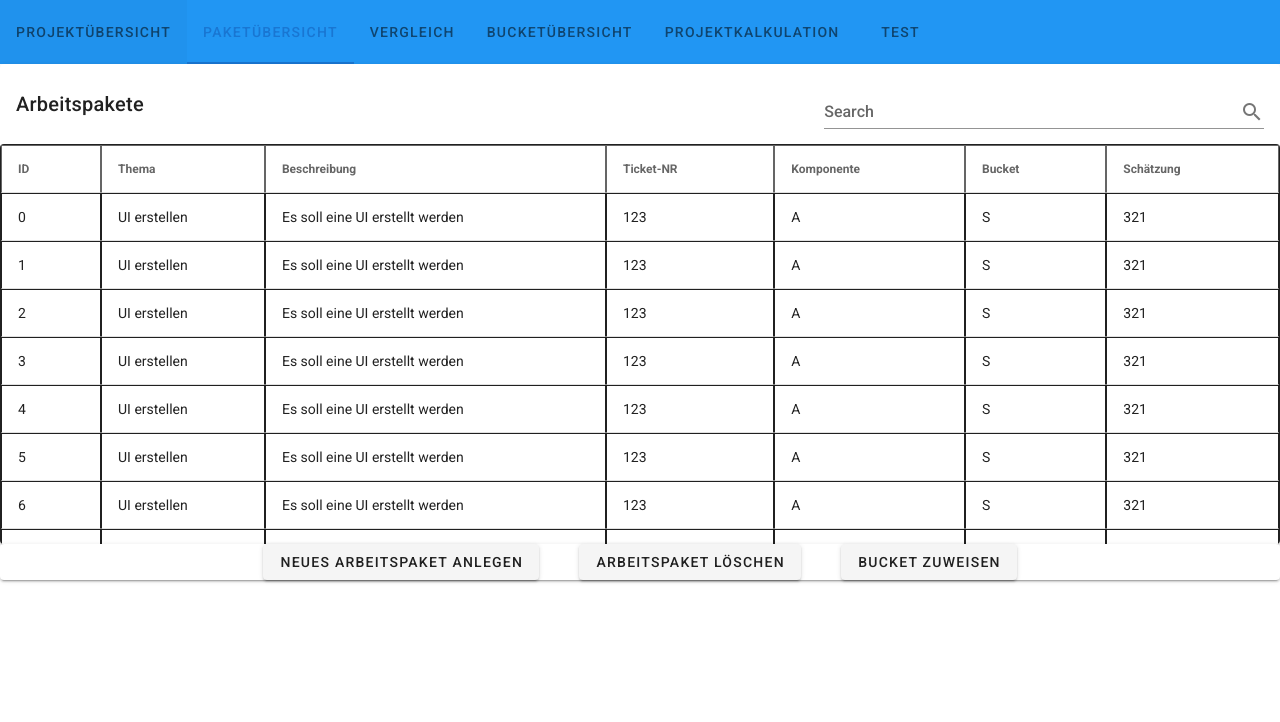
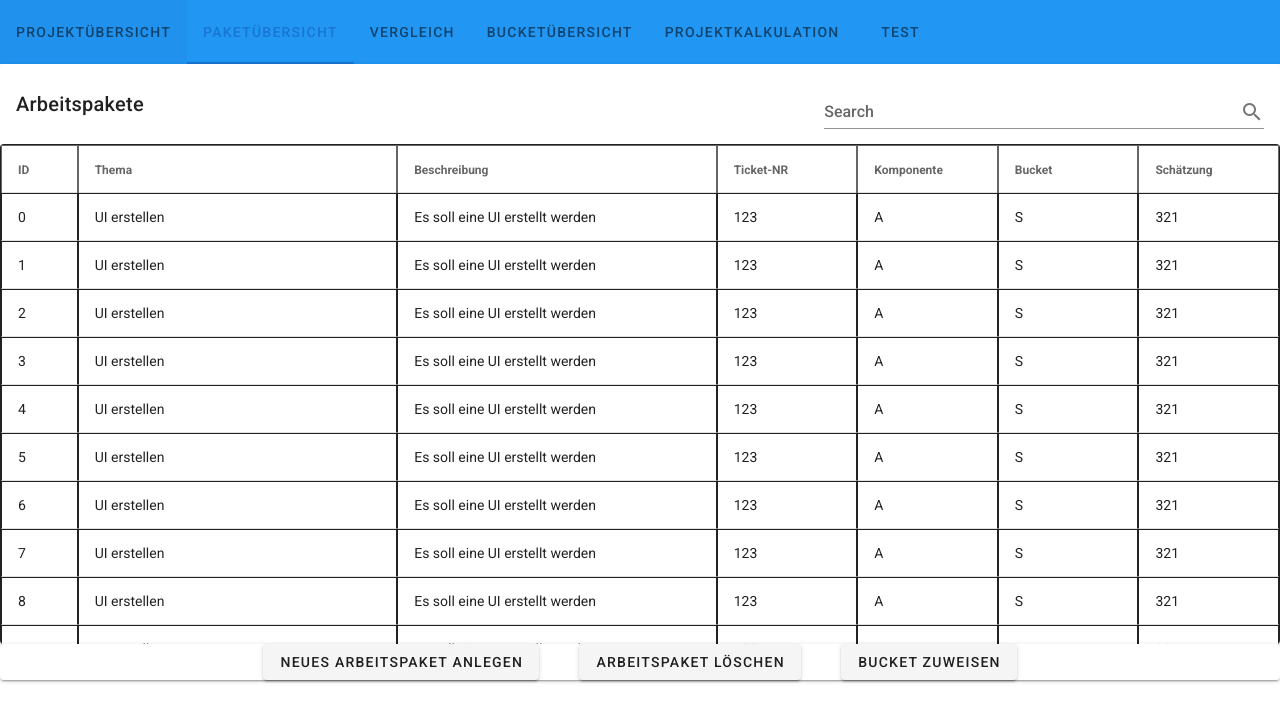
Before and after one commit to dexec/T-Shirt-Sizing-Tool, a Vue app: page /pakete in a window 1280 px wide. Shown: the top 722 px of the page. Built offline with nearby package versions, Linux system fonts and the light colour scheme.

Commit message:
Zellen editierbar gemacht

```diff
--- a/src/views/PaketUebersichtView.vue
+++ b/src/views/PaketUebersichtView.vue
@@ -14,79 +14,46 @@
             hide-details
         ></v-text-field>
       </v-card-title>
-      <v-data-table id="virtual-scroll-table" item-key="id" :headers="headers" :items="items"
+      <div v-on:keyup.up="alert('hallo');">
+        <v-data-table id="virtual-scroll-table" height="500" item-key="id" :headers="headers" :items="items"
                       :search="search" disable-pagination
-                    hide-default-footer @click:row="selectRow" single-select>
-        <template v-slot:[`item.thema`]="props">
-          <v-edit-dialog :return-value.sync="props.item.thema">
-            {{ props.item.thema }}
-            <template v-slot:input>
-              <v-text-field
-                  v-model="props.item.thema"
-                  label="Edit"
-                  single-line
-                  counter
-              ></v-text-field>
+                      hide-default-footer @click:row="selectRow" @dblclick:row="editItem" single-select fixed-header>
+          <template v-slot:[`item.thema`]="{ item }">
+            <!--          TODO highlight on dbclick-->
+            <v-text-field v-model="editedItem.thema" :hide-details="true" :autofocus="true" dense single-line
+                          v-if="item.id === editedItem.id" @keydown.enter="save"></v-text-field>
+            <span v-else>{{ item.thema }}</span>
           </template>
-          </v-edit-dialog>
+          <template v-slot:[`item.beschreibung`]="{ item }">
+            <v-text-field v-model="editedItem.beschreibung" :hide-details="true" dense single-line
+                          v-if="item.id === editedItem.id" @keydown.enter="save"></v-text-field>
+            <span v-else>{{ item.beschreibung }}</span>
           </template>
-        <template v-slot:[`item.beschreibung`]="props">
-          <v-edit-dialog :return-value.sync="props.item.beschreibung">
-            {{ props.item.beschreibung }}
-            <template v-slot:input>
-              <v-text-field
-                  v-model="props.item.beschreibung"
-                  label="Edit"
-                  single-line
-                  counter
-              ></v-text-field>
+          <template v-slot:[`item.ticket_nr`]="{ item }">
+            <v-text-field v-model="editedItem.ticket_nr" :hide-details="true" dense single-line
+                          v-if="item.id === editedItem.id" @keydown.enter="save"></v-text-field>
+            <span v-else>{{ item.ticket_nr }}</span>
           </template>
-          </v-edit-dialog>
+          <template v-slot:[`item.komponente`]="{ item }">
+            <v-text-field v-model="editedItem.komponente" :hide-details="true" dense single-line
+                          v-if="item.id === editedItem.id" @keydown.enter="save"></v-text-field>
+            <span v-else>{{ item.komponente }}</span>
           </template>
-        <template v-slot:[`item.ticket_nr`]="props">
-          <v-edit-dialog :return-value.sync="props.item.ticket_nr">
-            {{ props.item.ticket_nr }}
-            <template v-slot:input>
-              <v-text-field
-                  v-model="props.item.ticket_nr"
-                  label="Edit"
-                  single-line
-                  counter
-              ></v-text-field>
+          <template v-slot:[`item.schaetzung`]="{ item }">
+            <v-text-field v-model="editedItem.schaetzung" :hide-details="true" dense single-line
+                          v-if="item.id === editedItem.id" @keydown.enter="save"></v-text-field>
+            <span v-else>{{ item.schaetzung }}</span>
           </template>
-          </v-edit-dialog>
-        </template>
-        <template v-slot:[`item.komponente`]="props">
-          <v-edit-dialog :return-value.sync="props.item.komponente">
-            {{ props.item.komponente }}
-            <template v-slot:input>
-              <v-text-field
-                  v-model="props.item.komponente"
-                  label="Edit"
-                  single-line
-                  counter
-              ></v-text-field>
-            </template>
-          </v-edit-dialog>
-        </template>
-        <template v-slot:[`item.schaetzung`]="props">
-          <v-edit-dialog :return-value.sync="props.item.schaetzung">
-            {{ props.item.schaetzung }}
-            <template v-slot:input>
-              <v-text-field
-                  v-model="props.item.schaetzung"
-                  label="Edit"
-                  single-line
-                  counter
-              ></v-text-field>
-            </template>
-          </v-edit-dialog>
-        </template>
+          <!--        <template v-slot:item = "{ item }">
+                    <div>{{ item.id }}</div>
+
+                  </template>-->
         </v-data-table>
+      </div>
     </v-card>
     <v-card class="d-flex justify-center fixed">
-      <v-btn class="mx-5">Neues Arbeitspaket anlegen</v-btn>
-      <v-btn class="mx-5">Arbeitspaket löschen</v-btn>
+      <v-btn class="mx-5" @click="addNew">Neues Arbeitspaket anlegen</v-btn>
+      <v-btn class="mx-5" @click="removeItem">Arbeitspaket löschen</v-btn>
       <v-btn class="mx-5">Bucket zuweisen</v-btn>
     </v-card>
   </div>
@@ -105,57 +72,119 @@ for (let i = 0; i < 30; i++) {
     schaetzung: '321',
   })
 }
+
 export default {
   name: "PaketUebersichtView",
   data() {
     return {
-      selectedItem: -1,
+      selectedRow: -1,
+      editedIndex: -1,
       search: '',
       headers: [
         {
           text: 'ID',
-          value: 'id'
+          value: 'id',
+          width: '6%'
         },
         {
           text: 'Thema',
-          value: 'thema'
+          value: 'thema',
+          width: '25%'
         },
         {
           text: 'Beschreibung',
-          value: 'beschreibung'
+          value: 'beschreibung',
+          width: '25%'
         },
         {
           text: 'Ticket-NR',
-          value: 'ticket_nr'
+          value: 'ticket_nr',
+          width: '11%'
         },
         {
           text: 'Komponente',
-          value: 'komponente'
+          value: 'komponente',
+          width: '11%'
         },
         {
           text: 'Bucket',
-          value: 'bucket'
+          value: 'bucket',
+          width: '11%'
         },
         {
           text: 'Schätzung',
-          value: 'schaetzung'
+          value: 'schaetzung',
+          width: "11%"
         },
       ],
+      editedItem: {
+        id: -1,
+        thema: '',
+        beschreibung: '',
+        ticket_nr: '',
+        komponente: '',
+        bucket: '',
+        schaetzung: ''
+      },
+      defaultItem: {
+        id: -1,
+        thema: '',
+        beschreibung: '',
+        ticket_nr: '',
+        komponente: '',
+        bucket: '',
+        schaetzung: ''
+      },
       items: items
     }
   },
   methods: {
+    goUp() {
+      alert("asdf");
+      /*this.selectedRow++;
+      row.select();*/
+    },
     selectRow(item, row) {
-      this.selectedItem = item.id
-      row.select()
+      this.selectedRow = item.id
+      row.select();
+      if (this.selectedRow !== this.editedIndex) this.close()
+    },
+    editItem(event, {item}) {
+      this.editedIndex = this.items.indexOf(item);
+      this.editedItem = Object.assign({}, item);
+      /*      alert(event.target.parentElement);*/
+    },
+    close() {
+      this.editedItem = Object.assign({}, this.defaultItem);
+      this.editedIndex = -1;
+    },
+    save() {
+      if (this.editedIndex > -1) {
+        Object.assign(this.items[this.editedIndex], this.editedItem)
+      }
+      this.close()
+    },
+    addNew() {
+      const addObj = Object.assign({}, this.defaultItem);
+      addObj.id = this.items.length;
+      this.items.push(addObj);
+      this.selectedRow = this.editedIndex = this.items.indexOf(addObj);
+      this.editedItem = Object.assign({}, addObj);
+    },
+    removeItem() {
+      this.items.splice(this.selectedRow, 1)
+      for (let i = 0; i < this.items.length; i++) {
+        this.items[i].id = i
       }
     }
+  },
+
 }
 </script>
 
 <style>
 #virtual-scroll-table {
-  max-height: 400px; /*TODO relative Angabe besser??*/
+  /*max-height: 400px; !*TODO relative Angabe besser??*!*/
   overflow: auto;
 }
 
```
Lines whose indentation alone changed are shown as unchanged.
